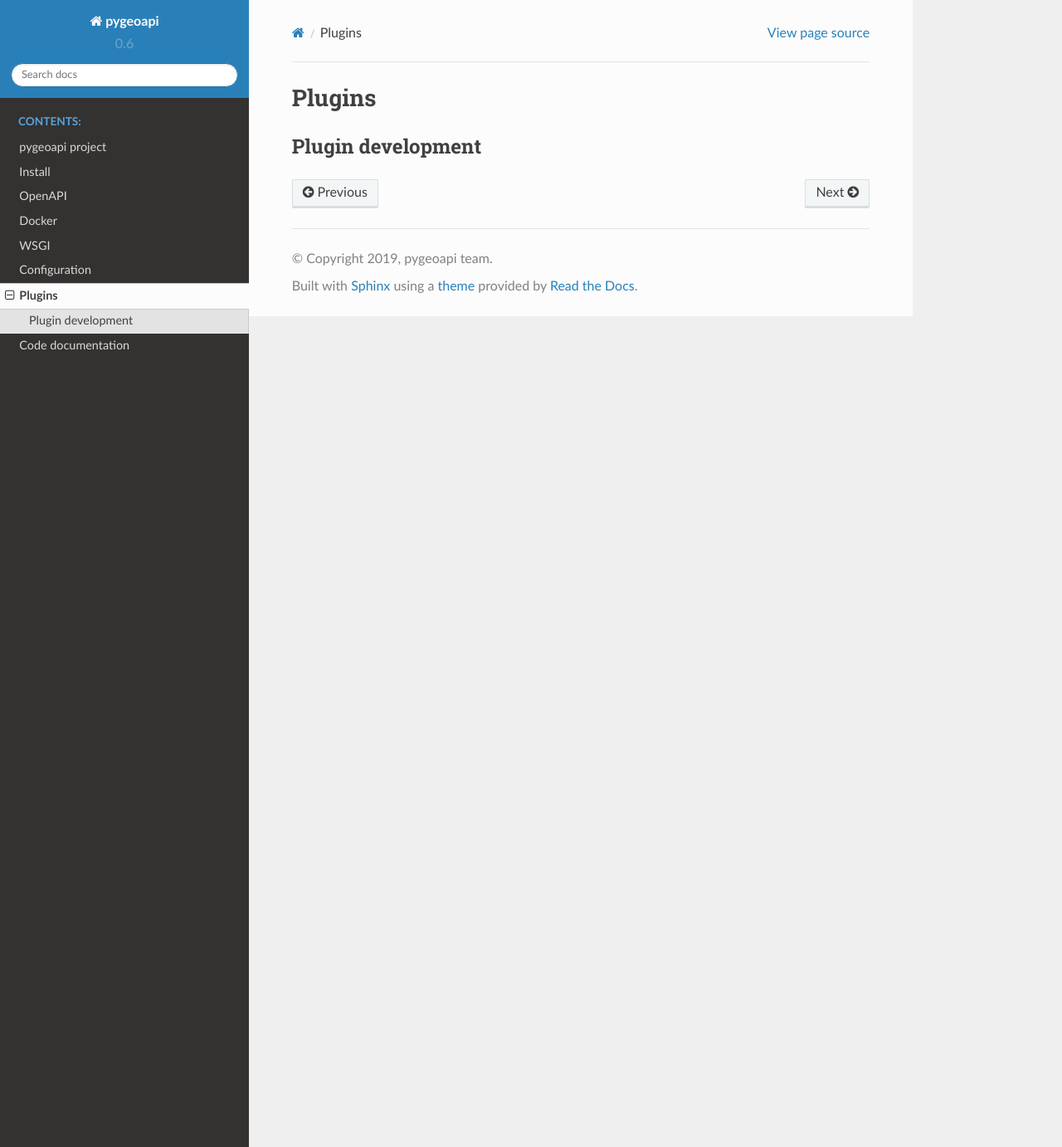
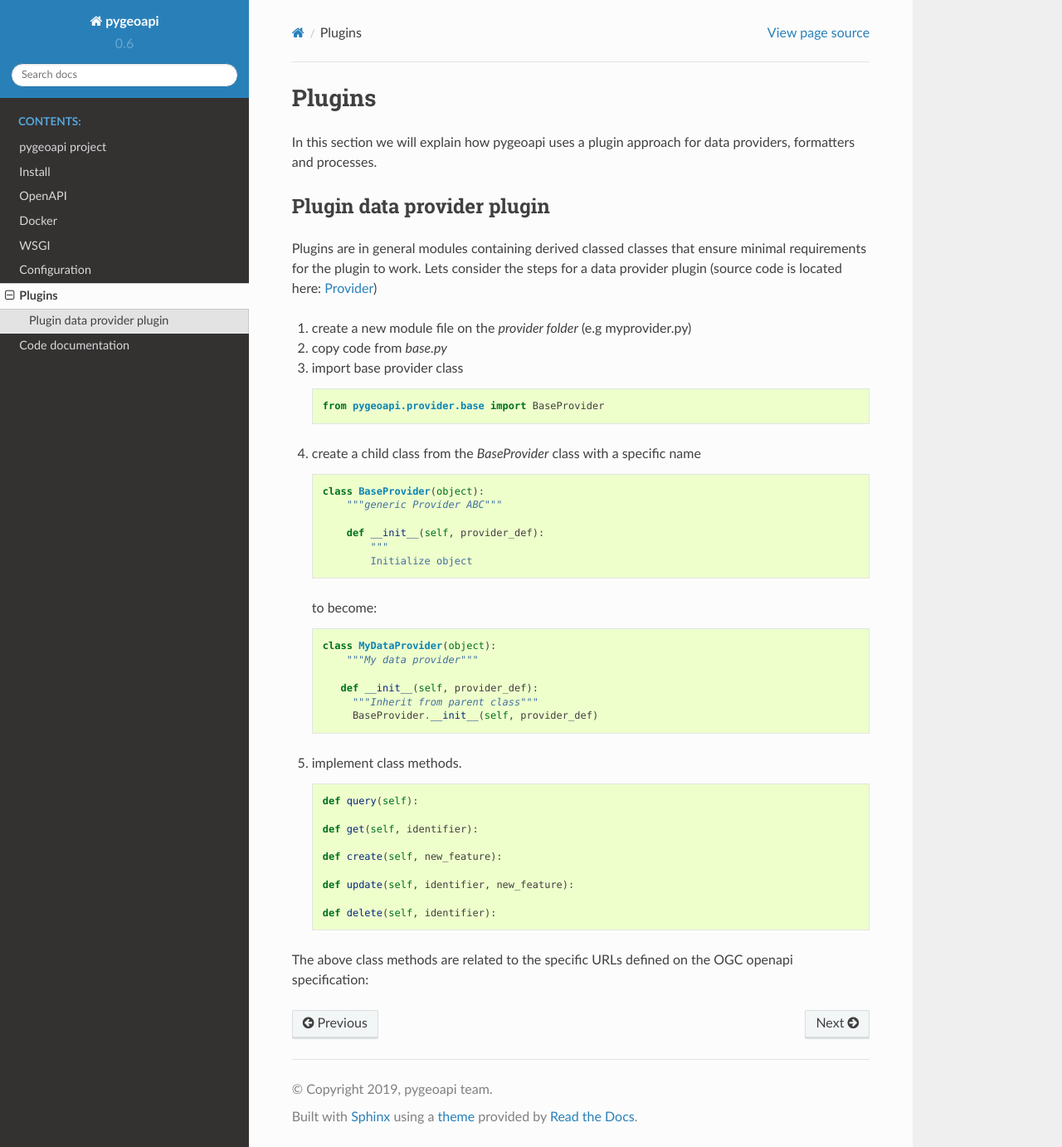
Before and after one commit to geopython/pygeoapi, a Sphinx documentation site: the page built from docs/source/plugins.rst, in a window 1280 px wide and 1382 px high. Shown: the whole window at 83% size. Built offline with Sphinx 7.4.7 and the Read the Docs theme 2.0.0, drawn with Linux system fonts in a browser that asks for light colours.

Commit message:
modified:   docs/source/code.rst 	modified:   docs/source/plugins.rst

```diff
--- a/docs/source/code.rst
+++ b/docs/source/code.rst
@@ -129,9 +129,12 @@ Hello world example process
    :private-members:
    :special-members:
 
+.. _data Provider:
 
 Provider
 --------
+
+
 
 .. automodule:: pygeoapi.provider
    :show-inheritance:
--- a/docs/source/plugins.rst
+++ b/docs/source/plugins.rst
@@ -3,5 +3,59 @@
 Plugins
 =======
 
-Plugin development
-------------------
+In this section we will explain how pygeoapi uses a plugin approach for data providers, formatters and processes.
+
+Plugin data provider plugin
+---------------------------
+
+Plugins are in general modules containing derived classed classes that ensure minimal requirements for the plugin to work.
+Lets consider the steps for a data provider plugin (source code is located here: :ref:`data Provider`)
+
+#. create a new module file on the `provider folder` (e.g myprovider.py)
+#. copy code from `base.py`
+#. import base provider class
+
+   .. code-block:: python
+
+      from pygeoapi.provider.base import BaseProvider
+
+#. create a child class from the  `BaseProvider` class with a specific name
+
+   .. code-block:: python
+
+      class BaseProvider(object):
+          """generic Provider ABC"""
+
+          def __init__(self, provider_def):
+              """
+              Initialize object
+
+   to become:
+
+   .. code-block:: python
+
+      class MyDataProvider(object):
+          """My data provider"""
+
+         def __init__(self, provider_def):
+           """Inherit from parent class"""
+           BaseProvider.__init__(self, provider_def)
+
+
+
+#. implement class methods.
+
+   .. code-block:: python
+
+         def query(self):
+
+         def get(self, identifier):
+
+         def create(self, new_feature):
+
+         def update(self, identifier, new_feature):
+
+         def delete(self, identifier):
+
+
+The above class methods are related to the specific URLs defined on the OGC openapi specification:
```
